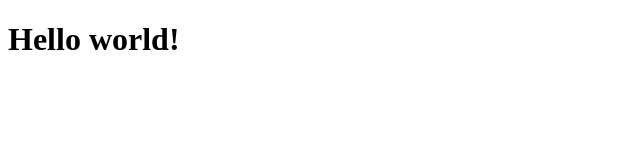
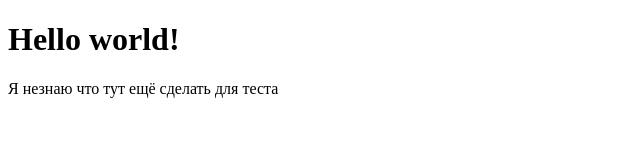
Before and after one commit to TimeTGame/Another-test, a plain HTML site: page index.html in a window 1280 px wide. Shown: the whole page, without its empty margins (0-640 px from the left). Drawn offline with Linux system fonts and the light colour scheme.

Commit message:
Not a second commit

```diff
--- a/index.html
+++ b/index.html
@@ -8,5 +8,6 @@
 </head>
 <body>
     <h1>Hello world!</h1>
+    <p>Я незнаю что тут ещё сделать для теста</p>
 </body>
 </html>
```
Also changed, not shown: 1 other file.
